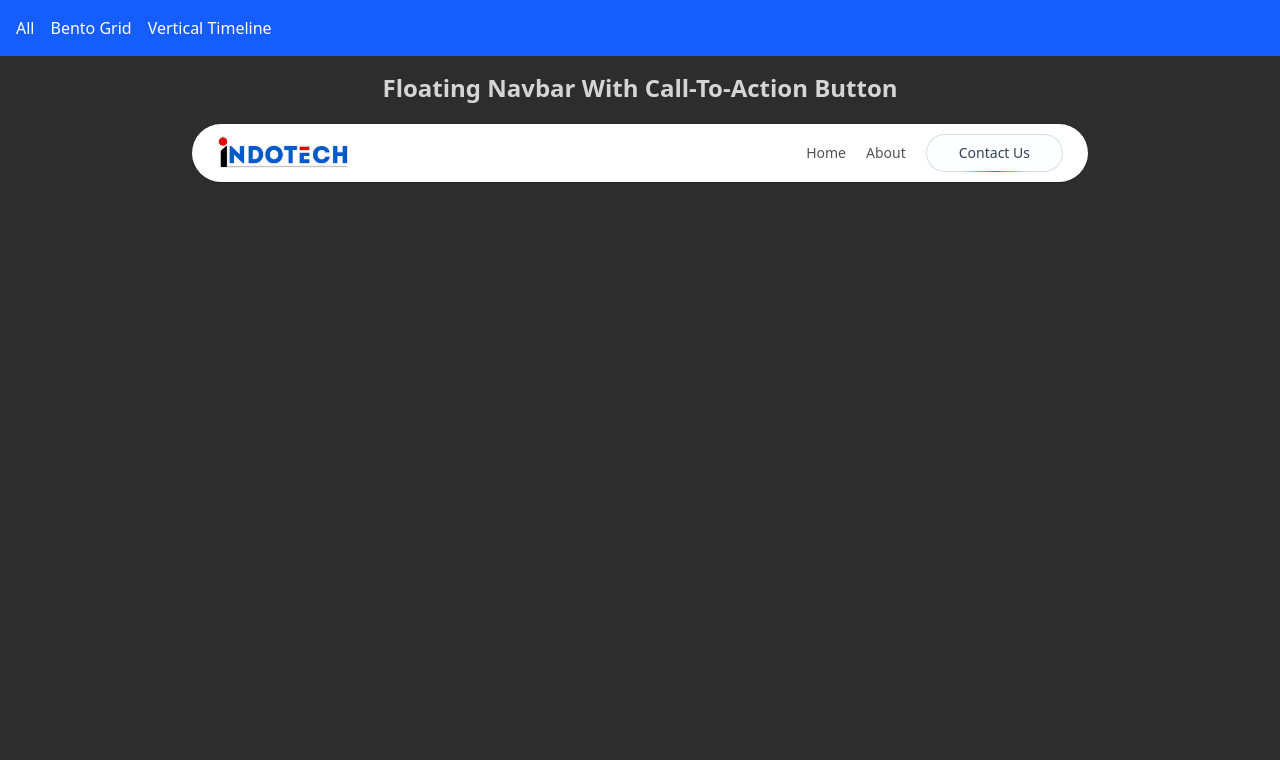
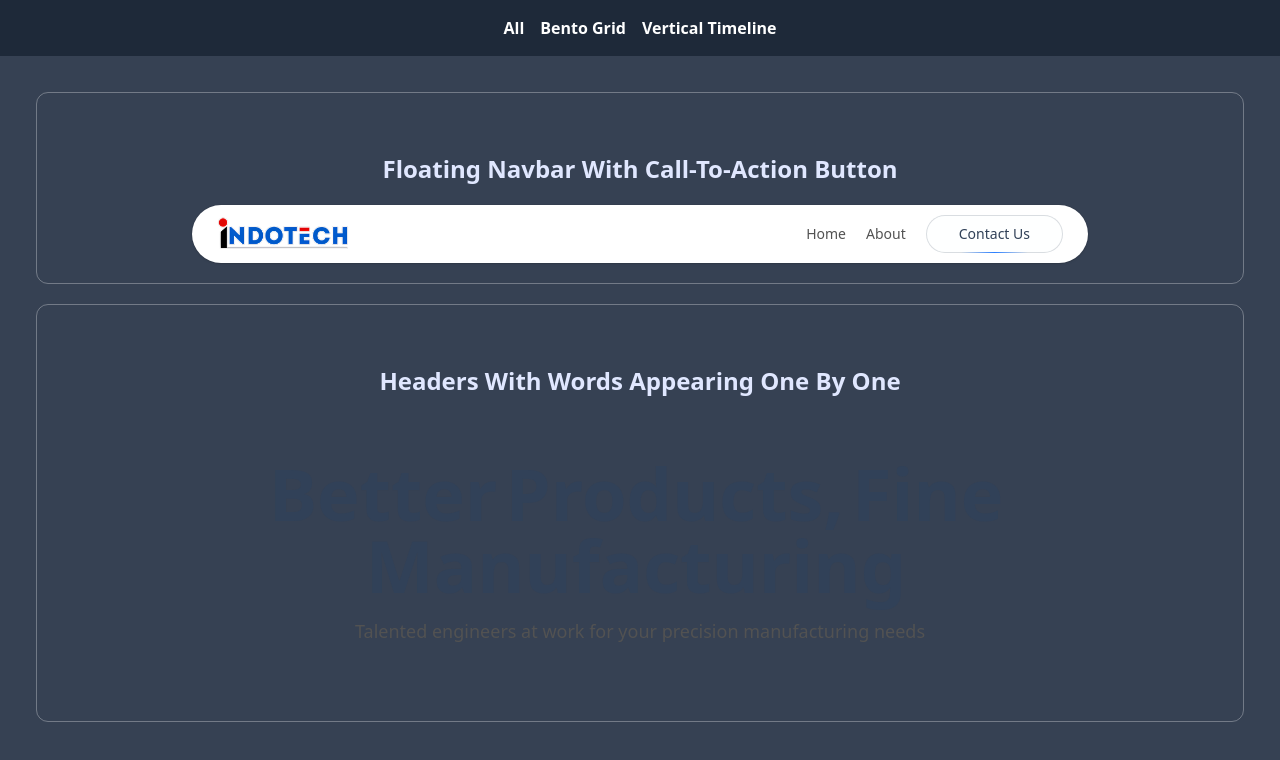
Before and after one commit to riyamehtaatwork/ui, a React (Vite) app: page / in a window 1280 px wide. Shown: the top 760 px of the page. Built offline with nearby package versions, Linux system fonts and the light colour scheme.

Commit message:
HeaderWithWordsAppearingOneByOne added

```diff
--- a/index.html
+++ b/index.html
@@ -4,7 +4,7 @@
     <meta charset="UTF-8" />
     <link rel="icon" type="image/svg+xml" href="/" />
     <meta name="viewport" content="width=device-width, initial-scale=1.0" />
-    <title>Components</title>
+    <title>UI</title>
   </head>
   <body>
     <div id="root"></div>
--- a/src/App.jsx
+++ b/src/App.jsx
@@ -6,7 +6,7 @@ import BentoGridPage from "./pages/BentoGridPage";
 import VerticalTimelinePage from "./pages/VerticalTimelinePage";
 const App = () => {
   return (
-    <div className="bg-[#2d2d2d] min-h-screen text-white/80">
+    <div className="bg-gray-700 min-h-screen text-white/80">
       <BrowserRouter>
         <Routes>
           <Route path="/" element={<AllComponentsPage />} />
--- a/src/components/floating-navbar-with-cta/FloatingNavbarWithCTADemo.jsx
+++ b/src/components/floating-navbar-with-cta/FloatingNavbarWithCTADemo.jsx
@@ -1,3 +1,5 @@
+import ContainerForComponents from "../ui/ContainerForComponents";
+import Headlines from "../ui/Headlines";
 import { FloatingNavbarWithCTA } from "./FloatingNavbarWithCTA";
 import { Home, Info } from "lucide-react";
 
@@ -8,12 +10,10 @@ const navItems = [
 
 export default function FloatingNavbarWithCTADemo() {
   return (
-    <div>
-      <h1 className="text-2xl font-bold text-center mb-5 ">
-        Floating Navbar With Call-To-Action Button
-      </h1>
+    <ContainerForComponents>
+      <Headlines> Floating Navbar With Call-To-Action Button</Headlines>
       <FloatingNavbarWithCTA navItems={navItems} />
       {/* rest of your content */}
-    </div>
+    </ContainerForComponents>
   );
 }
--- /dev/null
+++ b/src/components/headers/AllHeaders.jsx
@@ -0,0 +1,16 @@
+import React from "react";
+import { HeaderWithWordsAppearingOneByOne } from "./HeaderWithWordsAppearingOneByOne";
+import Headlines from "../ui/Headlines";
+import ContainerForComponents from "../ui/ContainerForComponents";
+
+const AllHeaders = () => {
+  return (
+    <ContainerForComponents>
+      <Headlines>Headers With Words Appearing One By One</Headlines>
+
+      <HeaderWithWordsAppearingOneByOne />
+    </ContainerForComponents>
+  );
+};
+
+export default AllHeaders;
--- /dev/null
+++ b/src/components/headers/HeaderWithWordsAppearingOneByOne.jsx
@@ -0,0 +1,39 @@
+import { motion } from "framer-motion";
+export function HeaderWithWordsAppearingOneByOne() {
+  return (
+    <div className="relative mx-auto  flex max-w-7xl flex-col items-center justify-center px-4 py-10 ">
+      <h1 className="relative z-10 mx-auto max-w-4xl font-bold text-center text-2xl max-lg:font-extrabold text-slate-700 md:text-4xl lg:text-7xl dark:text-slate-300">
+        {"Better Products, Fine Manufacturing".split(" ").map((word, index) => (
+          <motion.span
+            key={index}
+            initial={{ opacity: 0, filter: "blur(4px)", y: 10 }}
+            animate={{ opacity: 1, filter: "blur(0px)", y: 0 }}
+            transition={{
+              duration: 0.3,
+              delay: index * 0.1,
+              ease: "easeInOut",
+            }}
+            className="mr-2 inline-block"
+          >
+            {word}
+          </motion.span>
+        ))}
+      </h1>
+      <motion.p
+        initial={{
+          opacity: 0,
+        }}
+        animate={{
+          opacity: 1,
+        }}
+        transition={{
+          duration: 0.3,
+          delay: 0.8,
+        }}
+        className="relative z-10 mx-auto max-w-xl py-4 text-center text-lg font-normal text-neutral-600 max-lg:font-semibold dark:text-neutral-400"
+      >
+        Talented engineers at work for your precision manufacturing needs
+      </motion.p>
+    </div>
+  );
+}
--- /dev/null
+++ b/src/components/ui/ContainerForComponents.jsx
@@ -0,0 +1,9 @@
+import React from "react";
+
+const ContainerForComponents = ({ children }) => {
+  return (
+    <div className="border rounded-xl border-white/30 m-5 p-5">{children}</div>
+  );
+};
+
+export default ContainerForComponents;
--- /dev/null
+++ b/src/components/ui/Headlines.jsx
@@ -0,0 +1,11 @@
+import React from "react";
+
+const Headlines = ({ children }) => {
+  return (
+    <h1 className="text-2xl font-bold text-center mb-5 mt-10 text-indigo-100">
+      {children}
+    </h1>
+  );
+};
+
+export default Headlines;
--- a/src/components/ui/Navbar.jsx
+++ b/src/components/ui/Navbar.jsx
@@ -5,7 +5,7 @@ const Navbar = () => {
   return (
     <div>
       {" "}
-      <nav className="bg-blue-600 text-white p-4 flex space-x-4">
+      <nav className="bg-gray-800 text-white p-4 flex space-x-4 justify-center font-semibold">
         <Link to="/" className="hover:underline">
           All
         </Link>
--- a/src/pages/AllComponentsPage.jsx
+++ b/src/pages/AllComponentsPage.jsx
@@ -1,4 +1,5 @@
 import FloatingNavbarWithCTADemo from "../components/floating-navbar-with-cta/FloatingNavbarWithCTADemo";
+import AllHeaders from "../components/headers/AllHeaders";
 import Navbar from "../components/ui/Navbar";
 export default function AllComponentsPage() {
   return (
@@ -6,6 +7,7 @@ export default function AllComponentsPage() {
       <Navbar />
       <div className="p-4">
         <FloatingNavbarWithCTADemo />
+        <AllHeaders />
       </div>
     </>
   );
```
